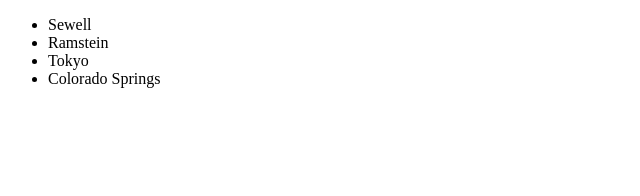
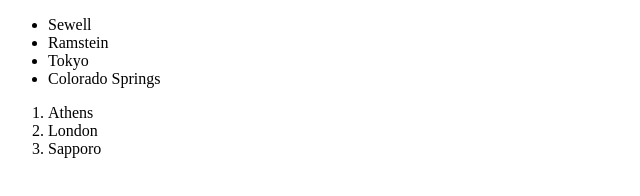
Before and after one commit to yangjingren/html-exercise-1, a plain HTML site: page index.html in a window 1280 px wide. Shown: the whole page, without its empty margins (0-640 px from the left). Drawn offline with Linux system fonts and the light colour scheme.

Commit message:
added ordered list for cities to visit

```diff
--- a/index.html
+++ b/index.html
@@ -12,5 +12,12 @@
         <li>Colorado Springs</li>
       </ul>
     </section>
+    <section>
+      <ol>
+        <li>Athens</li>
+        <li>London</li>
+        <li>Sapporo</li>
+      </ol>
+    </section>
   </body>
 </html>
```
